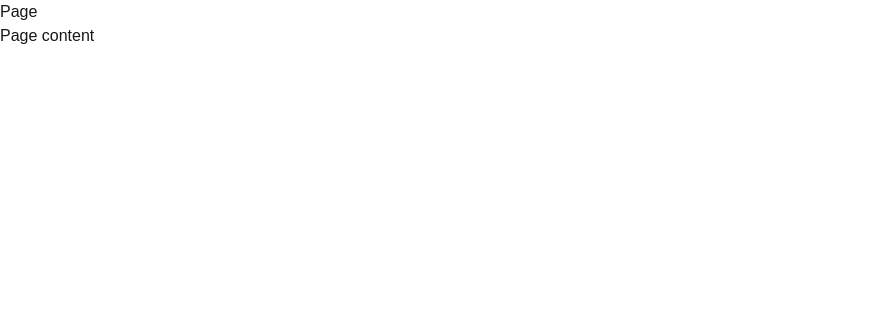
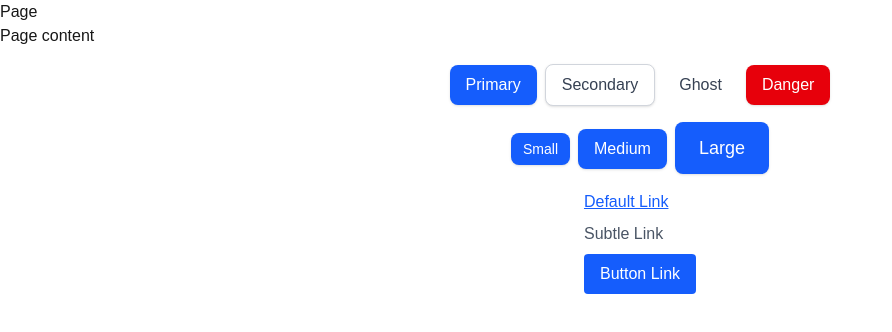
Before and after one commit to FinTech-Pro-Developers/FinTech-Pro, a Next.js app in the folder fin_tech-pro/: page / in a window 1280 px wide. Shown: the top 332 px of the page, without its empty margins (0-892 px from the left). Built offline with nearby package versions, Linux system fonts and the light colour scheme.

Commit message:
buttons and links us

```diff
--- a/fin_tech-pro/src/app/page.tsx
+++ b/fin_tech-pro/src/app/page.tsx
@@ -1,8 +1,30 @@
+import Link from "@/components/ui/Link"
+import Button from "@/components/ui/Button"
 export default function Page() {
     return(
         <div>
             <h1>Page</h1>
             <p>Page content</p>
+            <div className="p-4 space-y-4 flex flex-col justify-center items-center">
+      <div className="space-x-2">
+        <Button variant="primary">Primary</Button>
+        <Button variant="secondary">Secondary</Button>
+        <Button variant="ghost">Ghost</Button>
+        <Button variant="danger">Danger</Button>
+      </div>
+
+      <div className="space-x-2">
+        <Button size="small">Small</Button>
+        <Button size="medium">Medium</Button>
+        <Button size="large">Large</Button>
+      </div>
+
+      <div className="flex flex-col space-y-2">
+        <Link href="#">Default Link</Link>
+        <Link href="#" variant="subtle">Subtle Link</Link>
+        <Link href="#" variant="button" >Button Link</Link>
+      </div>
+    </div>
         </div>
     )
 }
--- /dev/null
+++ b/fin_tech-pro/src/components/ui/Button.tsx
@@ -0,0 +1,55 @@
+import React from 'react';
+
+interface ButtonProps extends React.ButtonHTMLAttributes<HTMLButtonElement> {
+    children: React.ReactNode;
+    variant?: 'primary' | 'secondary' | 'ghost' | 'danger';
+    size?: 'small' | 'medium' | 'large';
+    icon?: React.ReactNode;
+    disabled?: boolean;
+    className?: string;
+}
+
+const Button: React.FC<ButtonProps> = ({
+    children,
+    variant = 'primary',
+    size = 'medium',
+    icon,
+    disabled = false,
+    className = '',
+    ...props
+}) => {
+    const baseClasses = `
+        inline-flex items-center justify-center
+        rounded-lg font-medium
+        transition-all duration-200 ease-in-out
+        focus:outline-none focus:ring-2 focus:ring-offset-2 focus:ring-blue-500
+        disabled:opacity-50 disabled:cursor-not-allowed
+        ${className}
+    `;
+
+    const variantClasses = {
+        primary: 'bg-blue-600 text-white hover:bg-blue-700 shadow-sm',
+        secondary: 'bg-white text-gray-700 border border-gray-300 hover:bg-gray-50 shadow-sm',
+        ghost: 'text-gray-700 hover:bg-gray-100',
+        danger: 'bg-red-600 text-white hover:bg-red-700 shadow-sm',
+    };
+
+    const sizeClasses = {
+        small: 'px-3 py-1.5 text-sm',
+        medium: 'px-4 py-2 text-base',
+        large: 'px-6 py-3 text-lg',
+    };
+
+    return (
+        <button
+            className={`${baseClasses} ${variantClasses[variant]} ${sizeClasses[size]}`}
+            disabled={disabled}
+            {...props}
+        >
+            {icon && <span className="mr-2">{icon}</span>}
+            {children}
+        </button>
+    );
+};
+
+export default Button;
--- /dev/null
+++ b/fin_tech-pro/src/components/ui/Link.tsx
@@ -0,0 +1,44 @@
+import React from 'react';
+
+interface LinkProps extends React.AnchorHTMLAttributes<HTMLAnchorElement> {
+  href: string;
+  variant?: 'default' | 'subtle' | 'button';
+  className?: string;
+}
+
+const Link: React.FC<LinkProps> = ({
+  children,
+  href,
+  variant = 'default',
+  className = '',
+  ...props
+}) => {
+  const baseClasses = `
+    transition-colors duration-200 ease-in-out
+    focus:outline-none focus:ring-2 focus:ring-blue-500 focus:ring-offset-2
+    rounded-sm
+    ${className}
+  `;
+
+  const variantClasses = {
+    default: 'text-blue-600 hover:text-blue-800 underline hover:no-underline',
+    subtle: 'text-gray-600 hover:text-blue-600',
+    button: `
+      inline-block px-4 py-2
+      bg-blue-600 text-white hover:bg-blue-700
+      rounded-lg font-medium w-fit
+    `,
+  };
+
+  return (
+    <a
+      href={href}
+      className={`${baseClasses} ${variantClasses[variant]}`}
+      {...props}
+    >
+      {children}
+    </a>
+  );
+};
+
+export default Link;
```
